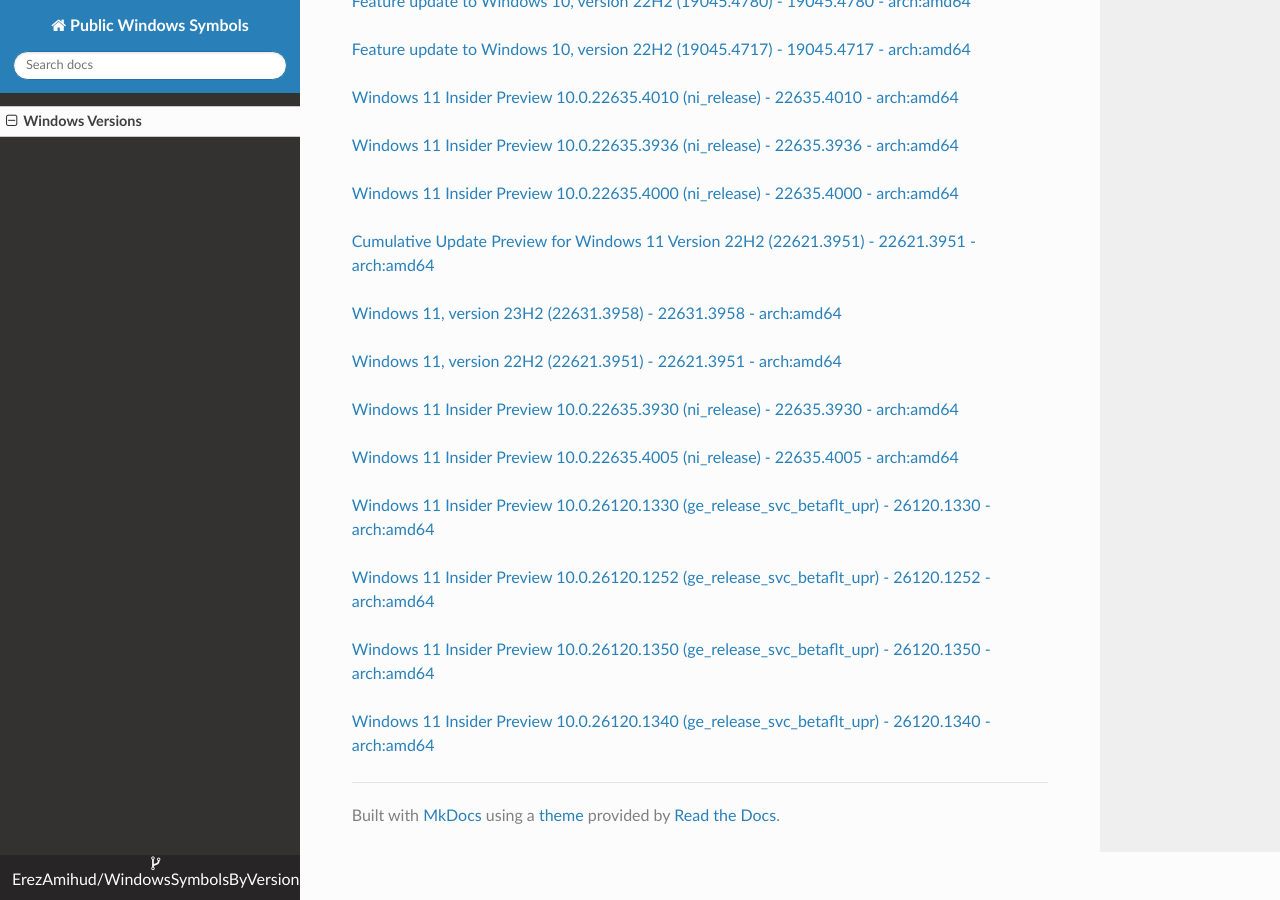
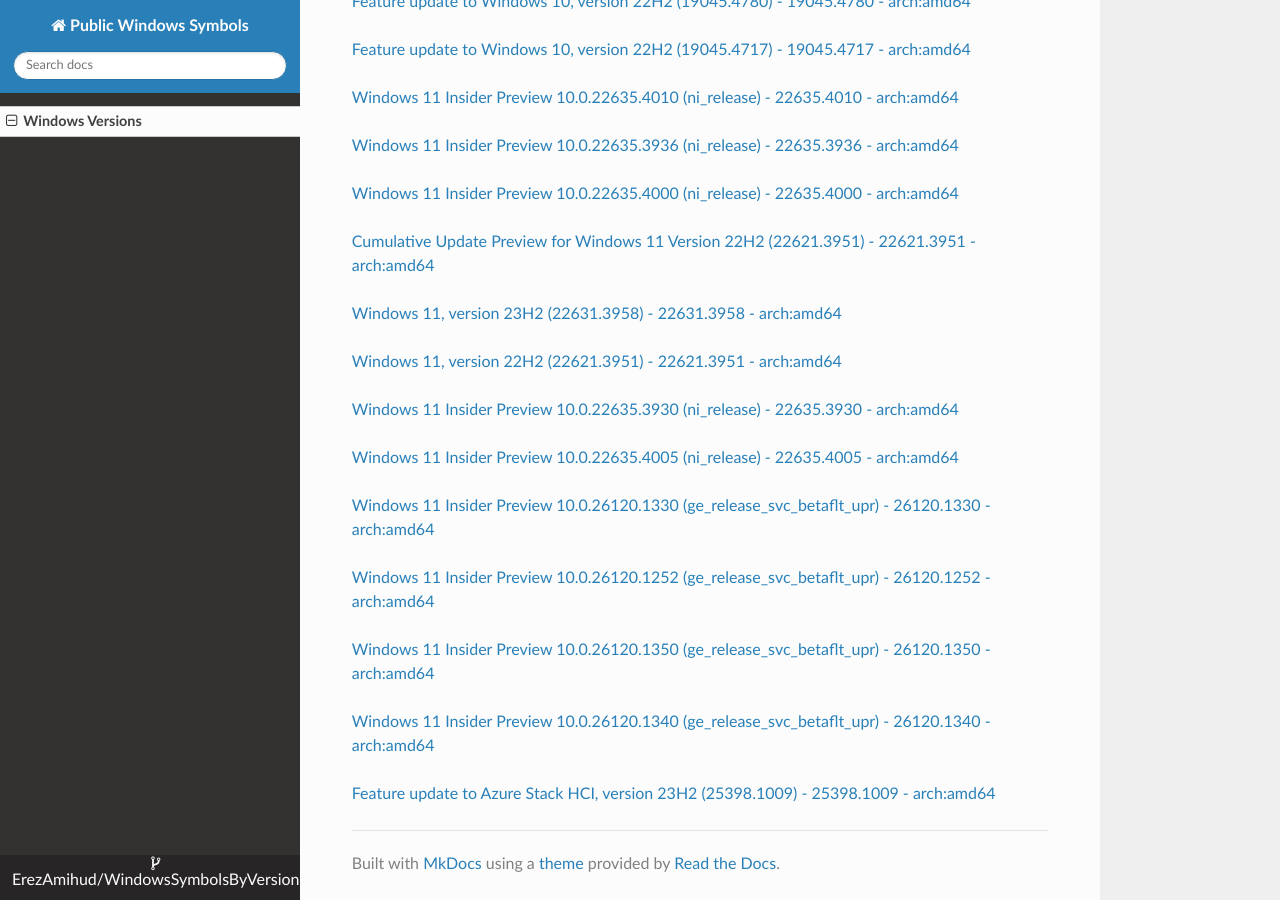
Before and after one commit to ErezAmihud/WindowsSymbolsByVersion, an MkDocs documentation site: the page built from docs/index.md, in a window 1280 px wide and 900 px high, scrolled down 10133 px. Built offline with MkDocs 1.6.1, drawn with Linux system fonts in a browser that asks for light colours; nearby versions of some CDN libraries.

Commit message:
Automated commit, add manifest for 8d75ee41-8349-4d3c-a688-c618bfea5e8a

```diff
--- a/docs/index.md
+++ b/docs/index.md
@@ -520,3 +520,6 @@
 
 
 [Windows 11 Insider Preview 10.0.26120.1340 (ge_release_svc_betaflt_upr) - 26120.1340 - arch:amd64](https://github.com/ErezAmihud/WindowsSymbolsByVersion/blob/main/manifests/2bb3c0d0-7d08-4b35-a3a0-b28101f6f5b0.manifest)
+
+
+[Feature update to Azure Stack HCI, version 23H2 (25398.1009) - 25398.1009 - arch:amd64](https://github.com/ErezAmihud/WindowsSymbolsByVersion/blob/main/manifests/8d75ee41-8349-4d3c-a688-c618bfea5e8a.manifest)
```
Also changed, not shown: process_builds.json (+1 -1 lines), 1 other file.
